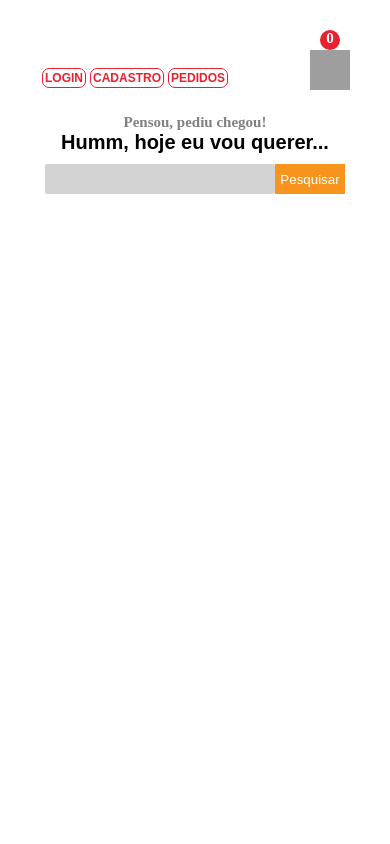
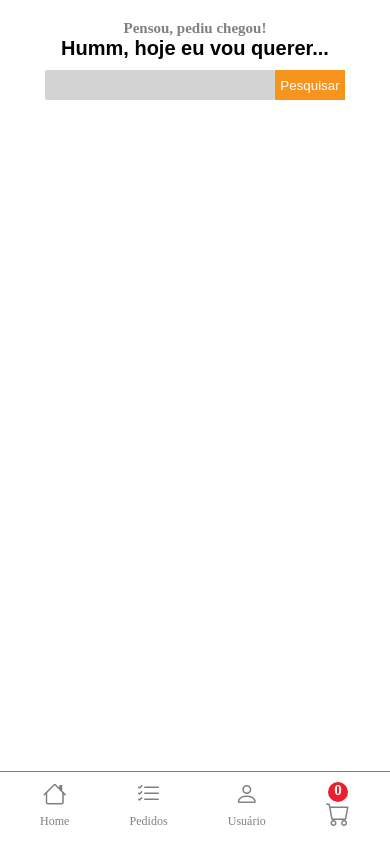
Before and after one commit to Douglasoliveirab/delivery, a PHP site: page /views/index.php in a window 390 px wide. Run offline with PHP 8.4, Linux system fonts and the light colour scheme; data that the repository does not hold is empty; grey boxes are pictures that could not be loaded.

Commit message:
feat:head mobile

```diff
--- a/assets/css/index.css
+++ b/assets/css/index.css
@@ -1,10 +1,11 @@
-*{  /*cor do vermelho e9202e*/
+* {
+  /*cor do vermelho e9202e*/
   padding: 0;
   margin: 0;
   box-sizing: border-box;
 }
 
-.iten-menu{
+.iten-menu {
   color: #e9202e;
   font-family: Arial, Helvetica, sans-serif;
   font-weight: bold;
@@ -12,7 +13,7 @@
   font-size: 20px;
 }
 
-.controle-itens2{
+.controle-itens2 {
   display: flex;
   align-items: center;
   width: 100%;
@@ -20,11 +21,9 @@
   color: #e9202e;
   justify-content: space-around;
   margin-top: 30px;
-
-
 }
 
-.itens-head2{
+.itens-head2 {
   display: flex;
   margin-top: 30px;
   color: white;
@@ -37,7 +36,7 @@
   text-align: center;
 }
 
-.itens_bag{
+.itens_bag {
   width: 20px;
   height: 20px;
   align-items: center;
@@ -45,17 +44,65 @@
   background-color: #e9202e;
   border-radius: 50%;
   font-size: 15px;
-    color:white;
+  color: white;
   font-weight: bold;
 }
+.footer {
+  display: none;
+  background-color: white;
+  border-top: 1px solid gray;
+  position: fixed;
+  bottom: 0;
+  left: 0;
+  width: 100%;
+  padding: 10px;
+}
+@media screen and (max-width: 767px) {
+  .footer {
+    display: flex;
+    justify-content: space-around;
+  }
 
+  .footer-link {
+    display: flex;
+    flex-direction: column;
+    align-items: center;
+    text-decoration: none;
+    color: gray;
+    font-size: 12px;
+  }
 
-.item-carrinho img{
+  .footer-link i {
+    font-size: 24px;
+    margin-bottom: 5px;
+  }
+
+  .controle-itens2 {
+    display: none;
+  }
+  .controle-img-topo {
+    display: flex;
+    flex-wrap: nowrap;
+    gap: 10px;
+    margin-top: 10px;
+    width: 90%;
+    text-align: center;
+    justify-content: left;
+    margin-left: 5%;
+    margin-right: 5%;
+    overflow-x: auto;
+  }
+  .controle-img-topo::-webkit-scrollbar {
+    width: 0;
+    background: transparent;
+  }
+}
+.item-carrinho img {
   width: 40px;
   height: 40px;
 }
 
-.itens a{
+.itens a {
   margin: 2px;
   font-family: Arial, Helvetica, sans-serif;
   border: solid 1px #e9202e;
@@ -67,8 +114,7 @@
   text-decoration: none;
 }
 
-
-.controle-img-topo{
+.controle-img-topo {
   display: flex;
   flex-wrap: nowrap;
   gap: 10px;
@@ -82,8 +128,8 @@
   overflow-x: auto;
 }
 /*banners para celular*/
-@media only screen and (max-width: 600px) {
-    .controle-img-topo{
+@media only screen and (max-width: 767px) {
+  .controle-img-topo {
     display: flex;
     flex-wrap: nowrap;
     gap: 10px;
@@ -95,18 +141,17 @@
     margin-right: 5%;
     overflow-x: auto;
   }
-    .controle-img-topo::-webkit-scrollbar{
+  .controle-img-topo::-webkit-scrollbar {
     width: 0;
     background: transparent;
   }
 }
 
-
-.controle-img-topo img{
+.controle-img-topo img {
   height: 200px;
 }
 
-.slogan{
+.slogan {
   text-align: center;
   color: grey;
   margin-top: 10px;
@@ -114,13 +159,12 @@
   font-weight: bolder;
 }
 
-.slogan2{
+.slogan2 {
   text-align: center;
   color: black;
   font-size: 20px;
   font-weight: bold;
   font-family: Arial, Helvetica, sans-serif;
-
 }
 
 .iten-search {
@@ -132,7 +176,7 @@
   margin-bottom: 30px;
 }
 
-.input-search{
+.input-search {
   min-width: 230px;
   height: 30px;
   background-color: lightgrey;
@@ -140,7 +184,7 @@
   border-radius: 2px;
 }
 
-.btn-search{
+.btn-search {
   height: 30px;
   width: 70px;
   border: none;
@@ -148,7 +192,7 @@
   color: white;
 }
 
-.categorias{
+.categorias {
   width: 90%;
   margin-left: 5%;
   margin-right: 5%;
@@ -159,7 +203,7 @@
   text-align: center;
 }
 
-.itens-categorias{
+.itens-categorias {
   align-items: center;
   text-align: center;
   font-size: 15px;
@@ -173,25 +217,24 @@
   text-decoration: none;
 }
 
-.itens-categorias img{
-    width:110px;
+.itens-categorias img {
+  width: 110px;
   height: 110px;
   border-radius: 5px;
 }
-.itens-categorias a{
+.itens-categorias a {
   align-items: center;
   text-align: center;
   text-decoration: none;
   color: white;
   font-weight: bold;
   font-family: Arial, Helvetica, sans-serif;
- color:black;
+  color: black;
 }
 
-
 /*categorias para celular*/
-@media only screen and (max-width: 600px) {
-    .categorias{
+@media only screen and (max-width: 767px) {
+  .categorias {
     width: 90%;
     margin-left: 5%;
     margin-right: 5%;
@@ -203,11 +246,11 @@ text-align: center;
     border-radius: 5px;
     overflow-x: auto;
   }
-    .categorias::-webkit-scrollbar{
+  .categorias::-webkit-scrollbar {
     width: 0;
     background: transparent;
   }
-    .itens-categorias{
+  .itens-categorias {
     font-size: 15px;
     margin-top: 20px;
     width: 110px;
@@ -219,10 +262,9 @@ text-align: center;
     text-decoration: none;
   }
 
-    .itens-categorias img{
-        width:80px;
+  .itens-categorias img {
+    width: 80px;
     height: 80px;
     border-radius: 5px;
   }
-
 }
--- a/views/index.php
+++ b/views/index.php
@@ -16,11 +16,13 @@
             <meta charset="UTF-8">
             <meta http-equiv="X-UA-Compatible" content="IE=edge">
             <link rel="stylesheet" href="../assets/css/index.css">
+            <link rel="stylesheet" href="https://cdn.jsdelivr.net/npm/bootstrap-icons@1.5.0/font/bootstrap-icons.css">
             <meta name="viewport" content="width=device-width, initial-scale=1.0">
             <title>Loja Etec</title>
         </head>
 
         <body>
+            <!--INICIO HEAD DESKTOP-->
             <div class="controle-itens2">
                 <div class="itens-head2">
                     <div class="itens">
@@ -36,9 +38,16 @@
                     <div><a href="carrinho.php"><img src="https://cdn-icons-png.flaticon.com/512/3139/3139155.png"></a></div>
 
                 </div>
-
             </div>
-
+            <!-- FIM HEAD DESKTOP-->
+            <!--INICIO HEAD MOBILE-->
+            <footer class="footer">
+                <a href="" class="footer-link"><i class="bi bi-house"></i>Home</a>
+                <a href="#" class="footer-link"><i class="bi bi-list-check"></i>Pedidos</a>
+                <a href="login_cliente.html" class="footer-link"><i class="bi bi-person"></i>Usuário</a>
+                <a href="carrinho.php" class="footer-link"><div class="itens_bag"><?= $itens ?></div><i class="bi bi-cart"></i></a>
+            </footer>
+            <!--FIM HEAD MOBILE-->
             <?php
             $select = $conexao->prepare("SELECT * FROM banner");
             $select->execute();
```
Also changed, not shown: painel/novoproduto.php (+12 -9 lines). Lines whose indentation alone changed are shown as unchanged.
